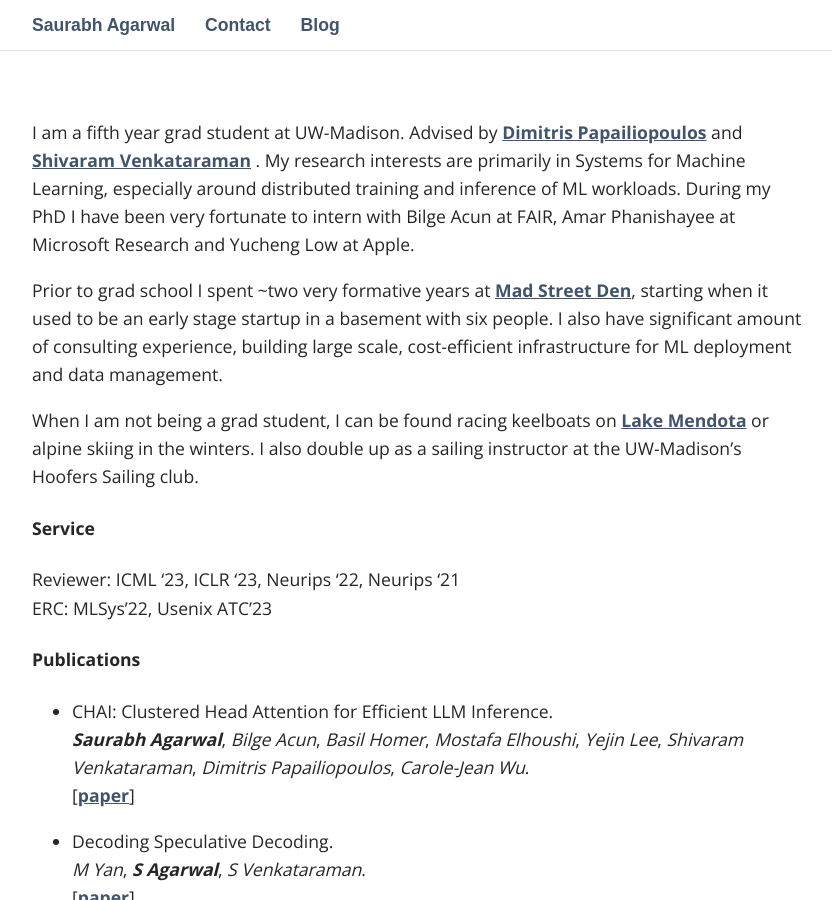
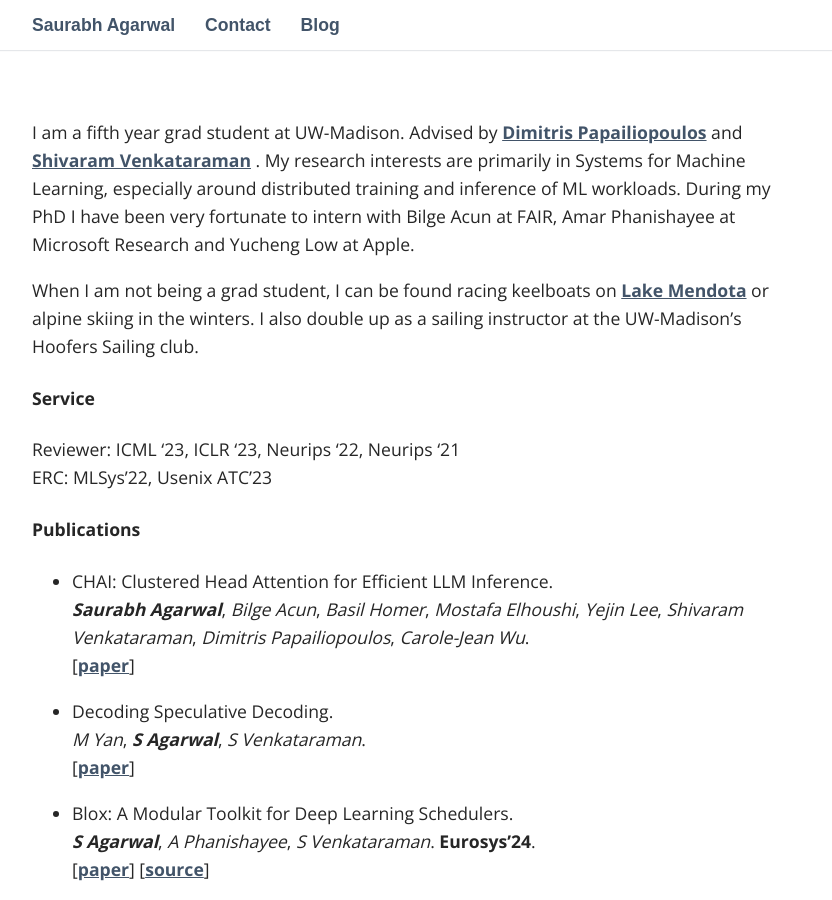
Before and after one commit to iidsample/iidsampe.github.io, a Jekyll site: the page built from index.md, in a window 1280 px wide and 900 px high. Shown: the whole window, without its empty margins (223-1055 px from the left). Built offline with Jekyll 4.4.1, drawn with Linux system fonts in a browser that asks for light colours; some web fonts are replaced.

Commit message:
Added code

```diff
--- a/index.md
+++ b/index.md
@@ -4,11 +4,6 @@ layout: default
 <!--# About Me-->
 I am a fifth year grad student at UW-Madison. Advised by [Dimitris Papailiopoulos](https://papail.io/) and [Shivaram Venkataraman](https://shivaram.org/) .
 My research interests are primarily in Systems for Machine Learning, especially around distributed training and inference of ML workloads. During my PhD I have been very fortunate to intern with Bilge Acun at FAIR, Amar Phanishayee at Microsoft Research and Yucheng Low at Apple.
-
-
-
-Prior to grad school I spent ~two very formative years at [Mad Street Den](https://www.madstreetden.com/), starting when it used to be an early stage startup in a basement with six people. I also have significant amount of consulting experience, building large scale, cost-efficient infrastructure for ML deployment and data management.
-
 
 
 When I am not being a grad student, I can be found racing keelboats on [Lake Mendota](https://www.mendotayc.org/racing) or alpine skiing in the winters. I also double up as a sailing instructor at the UW-Madison's Hoofers Sailing club.
```
